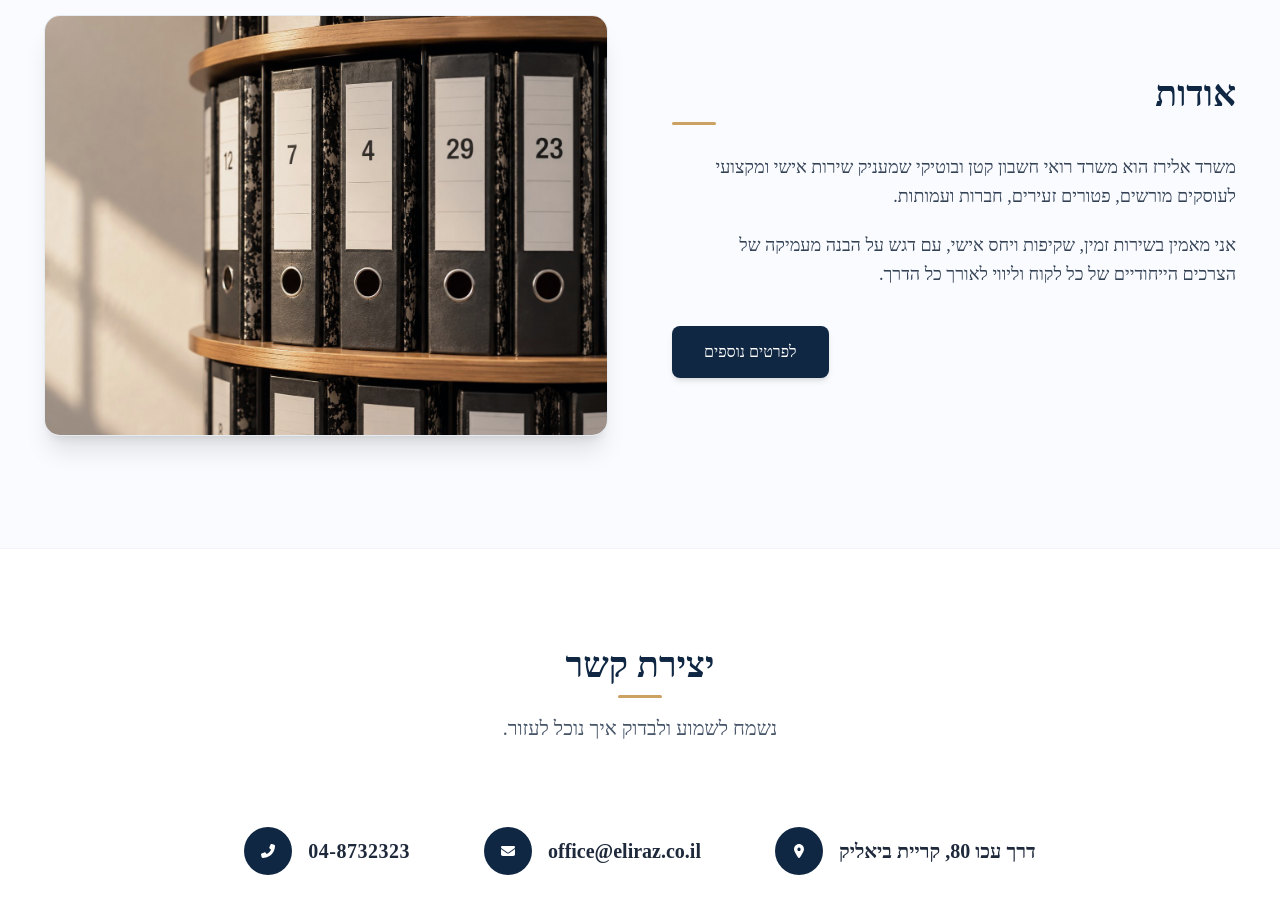
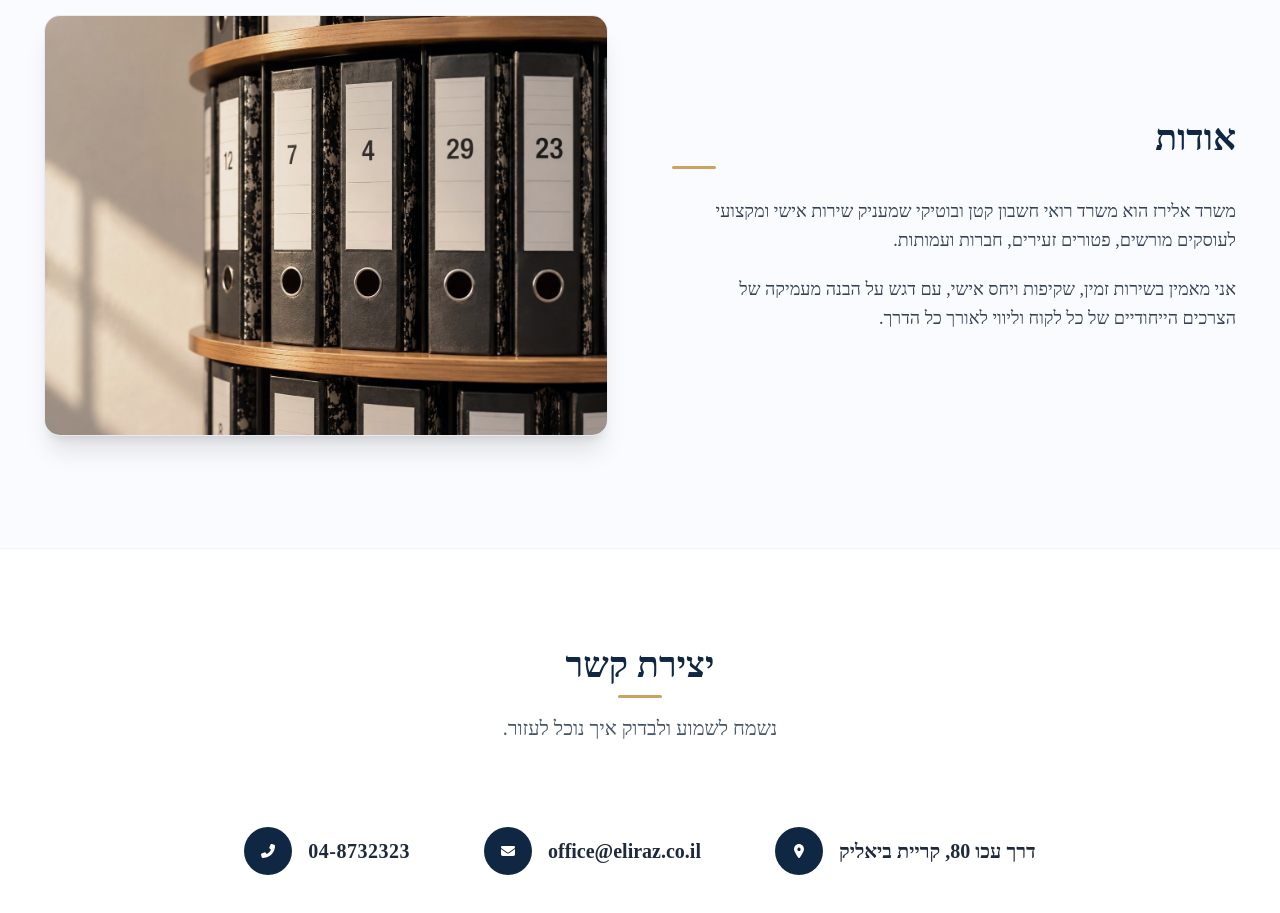
Before and after one commit to Matoy7/miki-eliraz, a React (Vite) app: page / in a window 1280 px wide. Shown: the part 1460-2373 px from the top of the page. Built offline with nearby package versions, Linux system fonts and the light colour scheme; the HTML template or start-up script is replaced by a standard one; a web font is replaced by a local one.

Commit message:
Remove "לפרטים נוספים" button from About section
Co-Authored-By: Claude Opus 5.5 <noreply@anthropic.com>
Claude-Session: https://claude.ai/code/session_01SMR4MW5PkBZim2wzc7Bo5X

```diff
--- a/src/App.tsx
+++ b/src/App.tsx
@@ -130,7 +130,7 @@ export default function App() {
             <div className="col-span-12 lg:col-span-6 flex flex-col gap-2 items-end">
               <h2 className="font-['Heebo:ExtraBold'] font-extrabold text-[#0f2742] text-[30px] leading-[36px] sm:text-[36px] sm:leading-[40px] text-right w-full">אודות</h2>
               <div className="bg-[#cca262] h-[3px] rounded-[2px] w-[44px]" />
-              <div className="flex flex-col gap-5 items-end pt-5 pb-7 w-full">
+              <div className="flex flex-col gap-5 items-end pt-5 w-full">
                 <div className="text-right w-full">
                   <p className="font-['Heebo:Regular'] font-normal text-[#334155] text-[18px] leading-[29.25px] mb-0 inline xl:block">משרד אלירז הוא משרד רואי חשבון קטן ובוטיקי שמעניק שירות אישי ומקצועי</p>
                   {" "}<p className="font-['Heebo:Regular'] font-normal text-[#334155] text-[18px] leading-[29.25px] inline xl:block">לעוסקים מורשים, פטורים זעירים, חברות ועמותות.</p>
@@ -140,10 +140,6 @@ export default function App() {
                   {" "}<p className="font-['Heebo:Regular'] font-normal text-[#334155] text-[18px] leading-[29.25px] inline xl:block">הצרכים הייחודיים של כל לקוח וליווי לאורך כל הדרך.</p>
                 </div>
               </div>
-              <a href="#contact" className="relative bg-[#0f2742] flex items-center justify-center px-8 py-[14px] rounded-[8px] cursor-pointer border-0 no-underline">
-                <div className="absolute inset-0 rounded-[8px] shadow-[0px_4px_6px_-1px_rgba(0,0,0,0.1),0px_2px_4px_-2px_rgba(0,0,0,0.1)]" />
-                <span className="font-['Heebo:Medium'] font-medium text-white text-[16px] leading-[24px] relative z-10">לפרטים נוספים</span>
-              </a>
             </div>
             {/* Left: office image */}
             <div className="col-span-12 lg:col-span-6 bg-white border border-[rgba(226,232,240,0.8)] rounded-2xl overflow-hidden shadow-[0px_20px_25px_-5px_rgba(0,0,0,0.1),0px_8px_10px_-6px_rgba(0,0,0,0.1)] relative h-[280px] sm:h-[360px] lg:h-[421px]">
```
